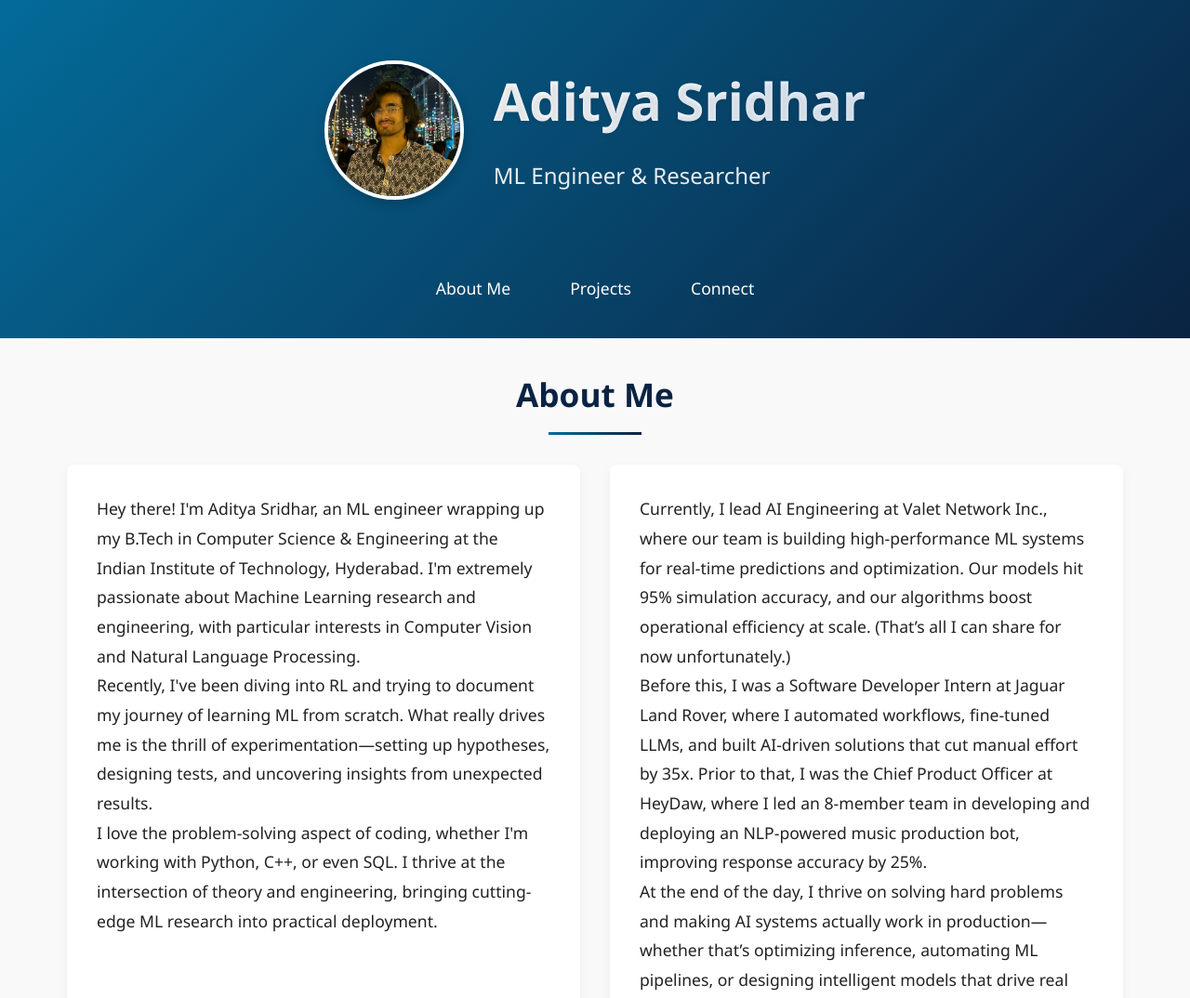
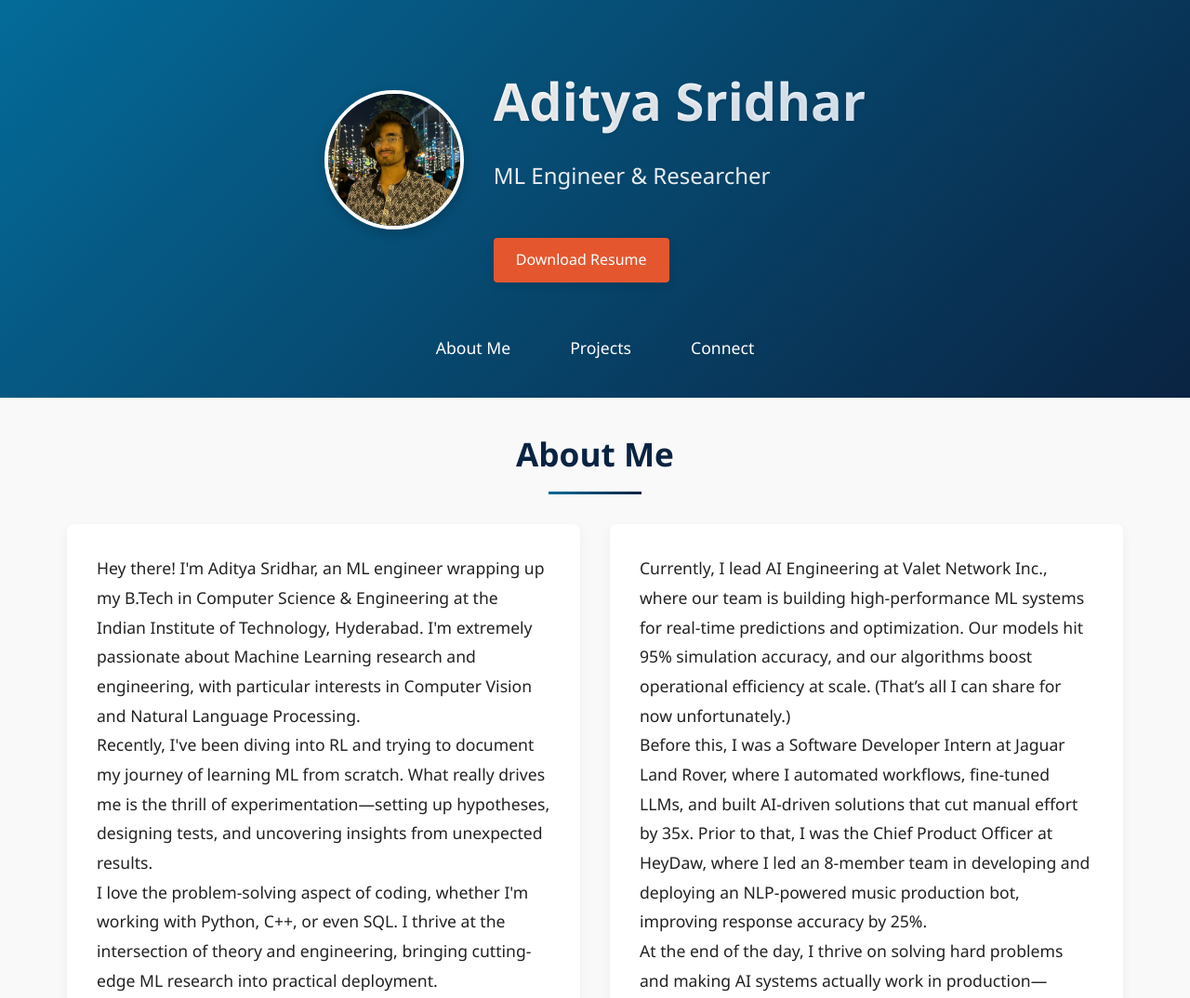
Before and after one commit to adityaSridharr/adityaSridharr.github.io, a plain HTML site: page index.html in a window 1280 px wide. Shown: the top 1074 px of the page at 93% size. Drawn offline with Linux system fonts and the light colour scheme.

Commit message:
Added Download Resume option

```diff
--- a/index.html
+++ b/index.html
@@ -165,6 +165,25 @@
             padding: 2rem;
             border-radius: 8px;
             box-shadow: 0 4px 12px rgba(0,0,0,0.05);
+        }
+
+        .resume-button {
+            display: inline-block;
+            background-color: var(--accent);
+            color: white;
+            padding: 0.7rem 1.5rem;
+            border-radius: 4px;
+            text-decoration: none;
+            font-weight: 500;
+            margin-top: 1rem;
+            transition: all 0.3s ease;
+            box-shadow: 0 4px 8px rgba(0,0,0,0.1);
+        }
+
+        .resume-button:hover {
+            background-color: #d13e1a;
+            transform: translateY(-2px);
+            box-shadow: 0 6px 12px rgba(0,0,0,0.15);
         }
 
         .projects-grid {
@@ -370,6 +389,7 @@
             <div class="hero-text">
                 <h1 class="hero-title">Aditya Sridhar</h1>
                 <p class="hero-subtitle">ML Engineer & Researcher</p>
+                <a href="resume.pdf" class="resume-button" download="Aditya_Sridhar_Resume.pdf">Download Resume</a>
             </div>
         </div>
         <nav>
```
Also changed, not shown: 1 other file.
